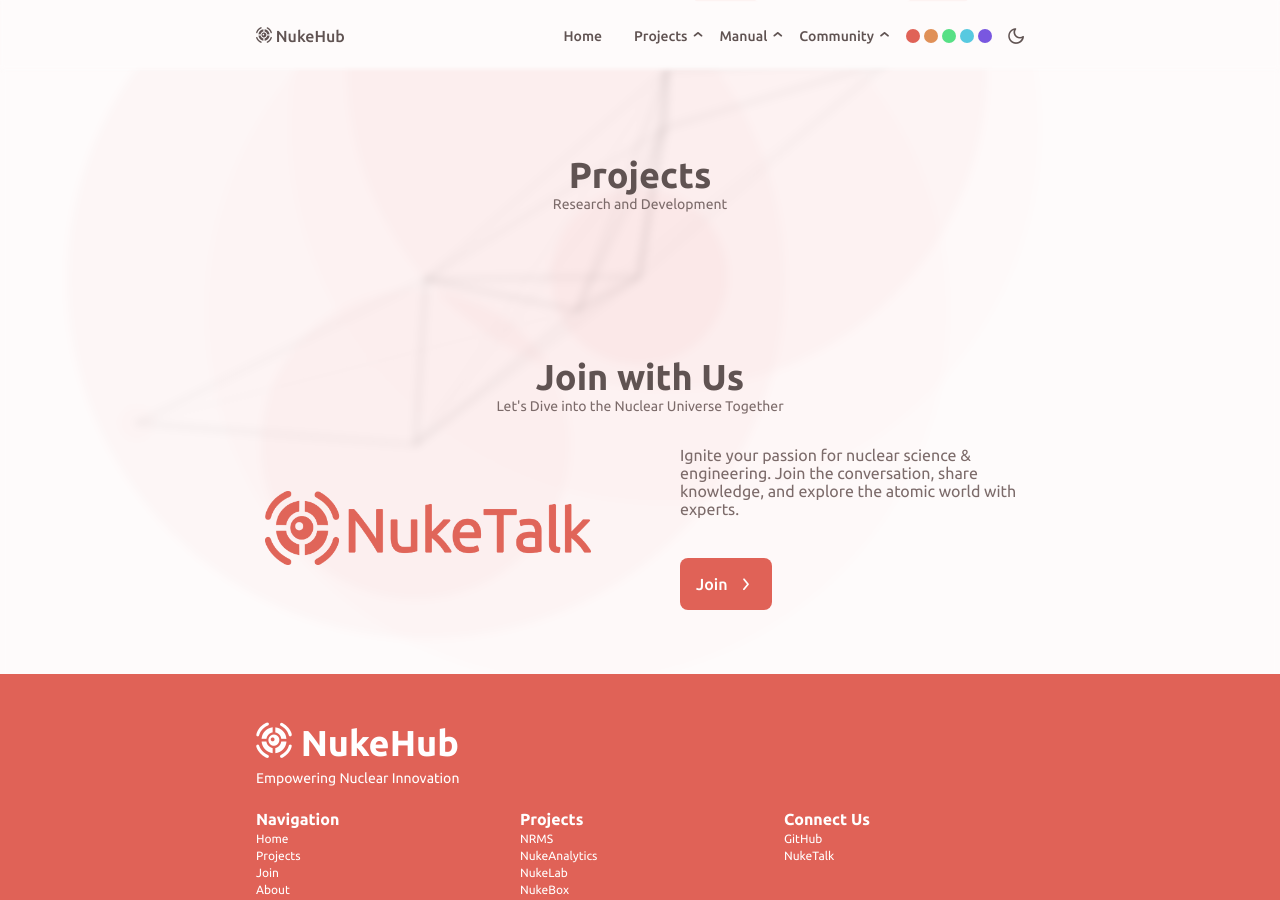
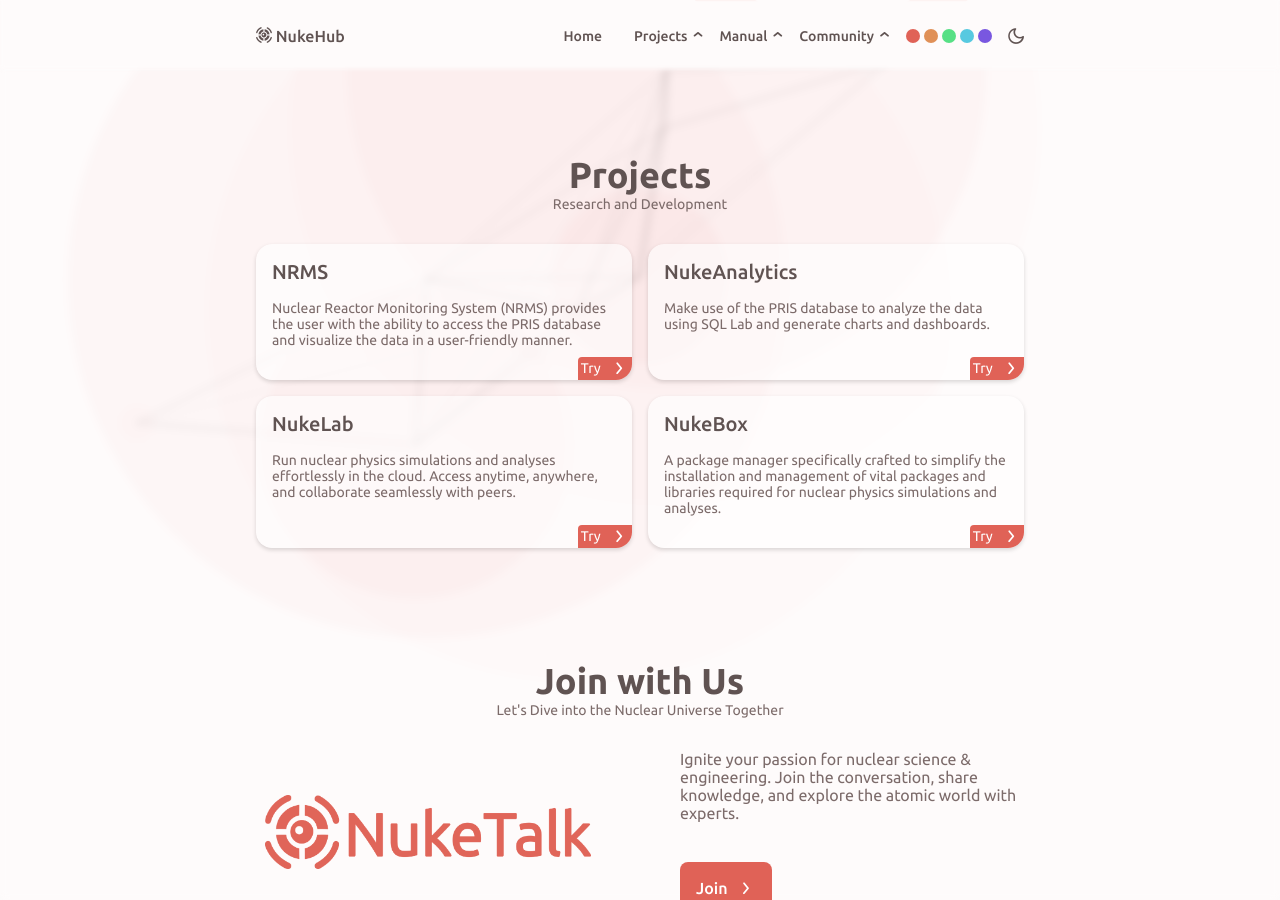
Before and after one commit to nukehub-dev/nukehub.org, a Jekyll site: the page built from index.html, in a window 1280 px wide and 900 px high, scrolled down 519 px. Built offline with Jekyll 4.4.1, drawn with Linux system fonts in a browser that asks for light colours; some web fonts are replaced.

Commit message:
update projects data

```diff
--- /dev/null
+++ b/_data/projects.yml
@@ -0,0 +1,20 @@
+- title: NRMS
+  description: Nuclear Reactor Monitoring System (NRMS) provides the user with the ability to access the PRIS database and visualize the data in a user-friendly manner.
+  url: https://nrms.nukehub.org
+  github: https://github.com/nukehub-dev/nrms
+  newpage: true
+- title: NukeAnalytics
+  description: Make use of the PRIS database to analyze the data using SQL Lab and generate charts and dashboards.
+  url: https://analytics.nukehub.org
+  github: https://github.com/nukehub-dev/nukeanalytics
+  newpage: true
+- title: NukeLab
+  description: Run nuclear physics simulations and analyses effortlessly in the cloud. Access anytime, anywhere, and collaborate seamlessly with peers.
+  url: https://lab.nukehub.org
+  github: https://github.com/nukehub-dev/nukelab
+  newpage: true
+- title: NukeBox
+  description: A package manager specifically crafted to simplify the installation and management of vital packages and libraries required for nuclear physics simulations and analyses.
+  url: https://nukebox.readthedocs.io/
+  github: https://github.com/nukehub-dev/nukebox
+  newpage: true
--- a/_includes/project-box.html
+++ b/_includes/project-box.html
@@ -1,6 +1,6 @@
 <!--========== Box ==========-->
 <div class="box_container container grid">
-    {% for obj in layout.projects %}
+    {% for obj in site.data.projects %}
     <a target="_blank" href="{{ obj.url }}" class="box_content">
         <div class="box_bg"></div>
         <div>
```
